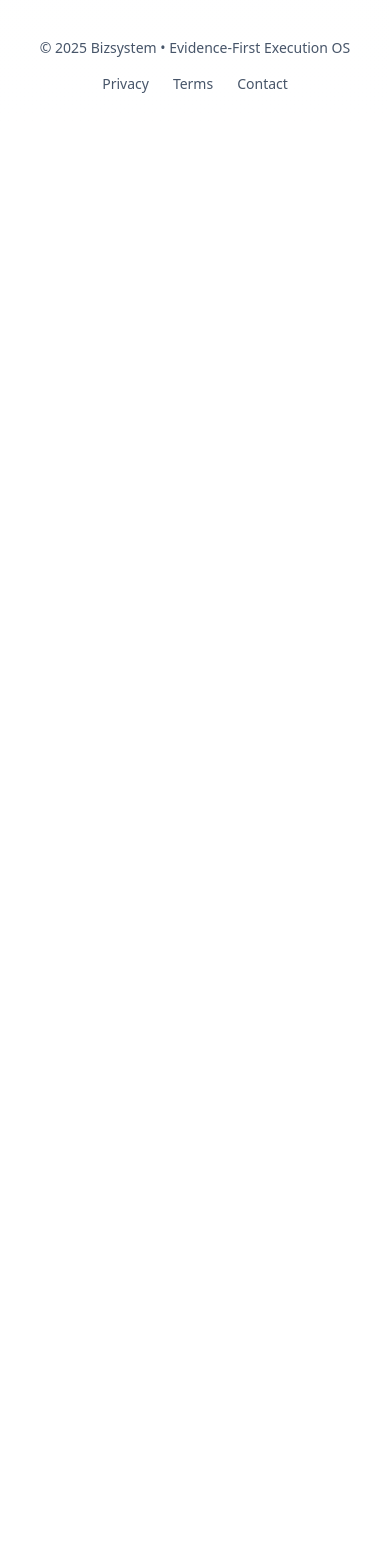
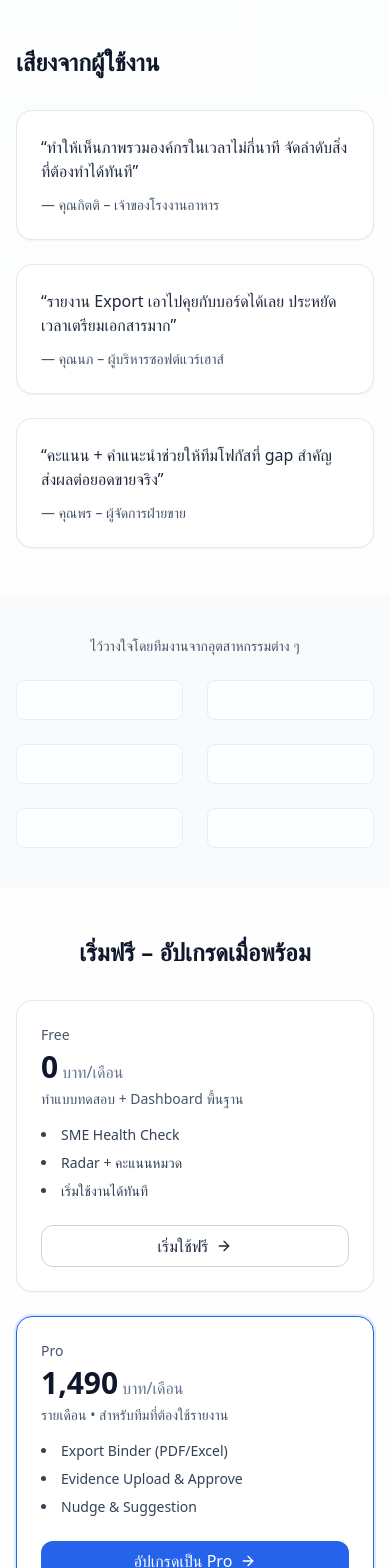
Before and after one commit to shamnakit/owneros-checklist, a Next.js app: page / in a window 390 px wide. Shown: the part 4080-5648 px from the top of the page. Before the commit the page ends 4214 px from the top, so only its background shows below. Built offline with nearby package versions, Linux system fonts and the light colour scheme; no server answers.

Commit message:
dev landingpage

```diff
--- a/src/pages/index.tsx
+++ b/src/pages/index.tsx
@@ -107,7 +107,9 @@ export default function LandingIndexPage() {
             <nav className="hidden md:flex items-center gap-8 text-sm text-slate-600">
               <a href="#benefits" className="hover:text-slate-900">ประโยชน์</a>
               <a href="#demo" className="hover:text-slate-900">ตัวอย่าง</a>
-              <a href="#how" className="hover:text-slate-900">วิธีเริ่ม</a>
+              <a href="#testimonials" className="hover:text-slate-900">ลูกค้า</a>
+              <a href="#pricing" className="hover:text-slate-900">ราคา</a>
+              <a href="#faq" className="hover:text-slate-900">คำถาม</a>
             </nav>
             <a
               href="/login"
@@ -266,6 +268,53 @@ export default function LandingIndexPage() {
           </div>
         </section>
 
+        {/* Testimonials */}
+        <section id="testimonials" className="py-12 lg:py-16">
+          <div className="mx-auto max-w-7xl px-4 sm:px-6 lg:px-8">
+            <h2 className="text-2xl font-bold mb-8">เสียงจากผู้ใช้งาน</h2>
+            <div className="grid md:grid-cols-3 gap-6">
+              <TestimonialCard quote="ทำให้เห็นภาพรวมองค์กรในเวลาไม่กี่นาที จัดลำดับสิ่งที่ต้องทำได้ทันที" author="คุณกิตติ – เจ้าของโรงงานอาหาร" />
+              <TestimonialCard quote="รายงาน Export เอาไปคุยกับบอร์ดได้เลย ประหยัดเวลาเตรียมเอกสารมาก" author="คุณนภ – ผู้บริหารซอฟต์แวร์เฮาส์" />
+              <TestimonialCard quote="คะแนน + คำแนะนำช่วยให้ทีมโฟกัสที่ gap สำคัญ ส่งผลต่อยอดขายจริง" author="คุณพร – ผู้จัดการฝ่ายขาย" />
+            </div>
+          </div>
+        </section>
+
+        {/* Logos (social proof) */}
+        <section className="py-10 bg-slate-50">
+          <div className="mx-auto max-w-7xl px-4 sm:px-6 lg:px-8">
+            <div className="text-center text-sm text-slate-600 mb-6">ไว้วางใจโดยทีมงานจากอุตสาหกรรมต่าง ๆ</div>
+            <div className="grid grid-cols-2 md:grid-cols-6 gap-6 opacity-70">
+              {["acme","globex","initech","umbrella","soylent","stark"].map((k)=> (
+                <div key={k} className="h-10 rounded-lg bg-white border border-slate-200" />
+              ))}
+            </div>
+          </div>
+        </section>
+
+        {/* Pricing Teaser */}
+        <section id="pricing" className="py-12 lg:py-16">
+          <div className="mx-auto max-w-7xl px-4 sm:px-6 lg:px-8">
+            <h2 className="text-2xl font-bold text-center mb-8">เริ่มฟรี – อัปเกรดเมื่อพร้อม</h2>
+            <div className="grid md:grid-cols-3 gap-6">
+              <PricingCard tier="Free" price="0" desc="ทำแบบทดสอบ + Dashboard พื้นฐาน" items={["SME Health Check","Radar + คะแนนหมวด","เริ่มใช้งานได้ทันที"]} ctaLabel="เริ่มใช้ฟรี" href="/login" />
+              <PricingCard tier="Pro" highlight price="1,490" desc="รายเดือน • สำหรับทีมที่ต้องใช้รายงาน" items={["Export Binder (PDF/Excel)","Evidence Upload & Approve","Nudge & Suggestion"]} ctaLabel="อัปเกรดเป็น Pro" href="/login" />
+              <PricingCard tier="Premium" price="สอบถาม" desc="สำหรับองค์กรที่ต้องการฟีเจอร์ครบ" items={["Multi‑user & Roles","Advanced Insights","Priority Support"]} ctaLabel="พูดคุยกับทีม" href="/login" />
+            </div>
+          </div>
+        </section>
+
+        {/* FAQ */}
+        <section id="faq" className="py-12 lg:py-16 bg-slate-50">
+          <div className="mx-auto max-w-4xl px-4 sm:px-6 lg:px-8">
+            <h2 className="text-2xl font-bold mb-6">คำถามที่พบบ่อย</h2>
+            <FAQItem q="ฟรีจริงไหม ต้องใส่บัตรเครดิตหรือไม่?" a="ฟรี 100% สำหรับการทำแบบทดสอบและดู Dashboard พื้นฐาน ไม่ต้องใส่บัตรเครดิต" />
+            <FAQItem q="คะแนน 650 คำนวณอย่างไร" a="อิง 6 หมวดหลักของการบริหารองค์กร โดยแปลงเป็นคะแนนถ่วงน้ำหนักและเทียบกับฐานข้อมูล SME ไทย" />
+            <FAQItem q="Export Binder คืออะไร" a="รายงานสรุปพร้อมแนบหลักฐานสำหรับคุยกับบอร์ด/ธนาคาร/นักลงทุน ฟีเจอร์นี้อยู่ในแผน Pro" />
+            <FAQItem q="ข้อมูลปลอดภัยหรือไม่" a="เราเก็บเฉพาะเมทาดาต้าที่จำเป็นและไม่เก็บเนื้อหาเอกสารในระบบ analytics พร้อมมาตรการเข้ารหัสระดับองค์กร" />
+          </div>
+        </section>
+
         {/* Footer */}
         <footer className="py-10">
           <div className="mx-auto max-w-7xl px-4 sm:px-6 lg:px-8 text-sm text-slate-600 flex flex-col md:flex-row items-center justify-between gap-4">
@@ -282,7 +331,52 @@ export default function LandingIndexPage() {
   );
 }
 
-function BenefitCard({ icon, title, desc }: { icon: React.ReactNode; title: string; desc: string }) {
+function TestimonialCard({quote, author}:{quote:string; author:string}){
+  return (
+    <div className="rounded-2xl border border-slate-200 bg-white p-6 shadow-sm">
+      <p className="text-slate-800">“{quote}”</p>
+      <div className="mt-3 text-sm text-slate-600">— {author}</div>
+    </div>
+  );
+}
+
+function PricingCard({tier, price, desc, items, ctaLabel, href, highlight}:{
+  tier:string; price:string; desc:string; items:string[]; ctaLabel:string; href:string; highlight?:boolean;
+}){
+  return (
+    <div className={`rounded-2xl border ${highlight?"border-blue-600 ring-2 ring-blue-100":"border-slate-200"} bg-white p-6 shadow-sm flex flex-col`}>
+      <div className="text-sm font-medium text-slate-600">{tier}</div>
+      <div className="mt-1 text-3xl font-bold">{price}{price!=="สอบถาม" && <span className="text-base font-normal text-slate-500"> บาท/เดือน</span>}</div>
+      <div className="mt-1 text-sm text-slate-600">{desc}</div>
+      <ul className="mt-4 space-y-2 text-sm text-slate-700 list-disc list-inside">
+        {items.map((it)=> <li key={it}>{it}</li>)}
+      </ul>
+      <a href={href} className={`mt-6 inline-flex items-center justify-center gap-2 rounded-xl ${highlight?"bg-blue-600 text-white hover:bg-blue-700":"border border-slate-300 bg-white text-slate-800 hover:bg-slate-50"} px-4 py-2`}>{ctaLabel}<ArrowRight className="h-4 w-4"/></a>
+    </div>
+  );
+}
+
+function FAQItem({q,a}:{q:string;a:string}){
+  return (
+    <details className="group border-b border-slate-200 py-4">
+      <summary className="cursor-pointer list-none flex items-center justify-between text-slate-900 font-medium">
+        {q}
+        <span className="transition-transform group-open:rotate-180">⌄</span>
+      </summary>
+      <p className="mt-2 text-slate-600 text-sm">{a}</p>
+    </details>
+  );
+}
+
+function BenefitCard({
+  icon,
+  title,
+  desc,
+}: {
+  icon: React.ReactNode;
+  title: string;
+  desc: string;
+}) {
   return (
     <div className="rounded-2xl border border-slate-200 bg-white p-5 shadow-sm">
       <div className="mb-3 inline-flex h-10 w-10 items-center justify-center rounded-xl bg-blue-50 text-blue-700">
@@ -294,7 +388,15 @@ function BenefitCard({ icon, title, desc }: { icon: React.ReactNode; title: stri
   );
 }
 
-function StepCard({ no, title, desc }: { no: number; title: string; desc: string }) {
+function StepCard({
+  no,
+  title,
+  desc,
+}: {
+  no: number;
+  title: string;
+  desc: string;
+}) {
   return (
     <div className="rounded-2xl border border-slate-200 bg-white p-6 shadow-sm">
       <div className="mb-3 inline-flex h-8 w-8 items-center justify-center rounded-full bg-slate-900 text-white text-sm font-semibold">
```
